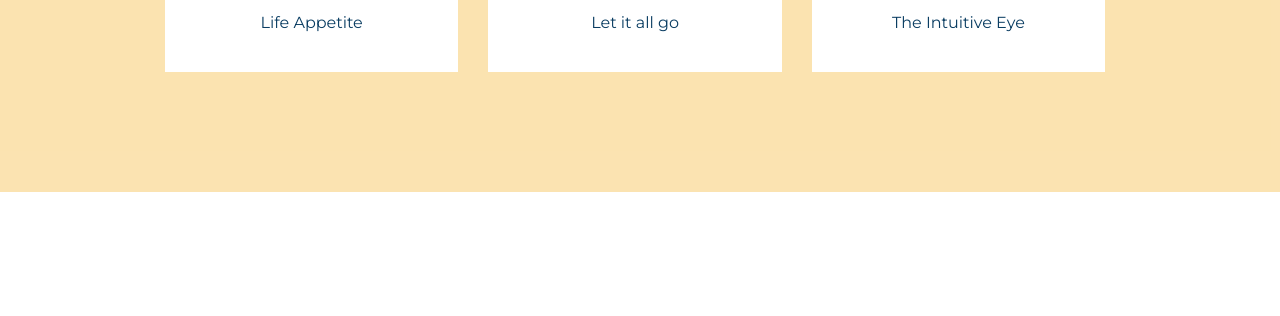
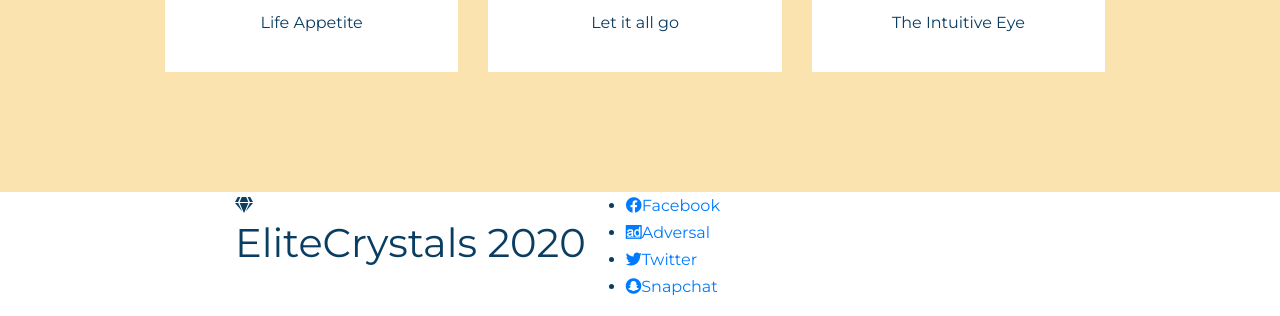
Before and after one commit to Elitese/mode-3.6, a website: page index.html in a window 1280 px wide. Shown: the part 2390-2706 px from the top of the page. Before the commit the page ends 2582 px from the top, so only its background shows below. Drawn offline with nearby package versions, Linux system fonts and the light colour scheme; a web font is replaced by a local one.

Commit message:
Add HTML for footer

```diff
--- a/index.html
+++ b/index.html
@@ -172,4 +172,19 @@
                 </div>
               </div>
         </div>
+
+        <div class="container footer">
+            <div class="row">
+                <div class="footer-info">
+                    <i class="fas fa-gem"></i>
+                    <h1>EliteCrystals 2020</h1>
+                </div>
+                <ul class="footer-icons">
+                    <li><a href="#"><i class="fab fa-facebook"></i>Facebook</a></li>
+                    <li><a href="#"><i class="fab fa-adversal"></i>Adversal</a></li>
+                    <li><a href="#"><i class="fab fa-twitter"></i>Twitter</a></li>
+                    <li><a href="#"><i class="fab fa-snapchat"></i>Snapchat</a></li>
+                </ul>
+            </div>
+        </div>
     </body>
```
